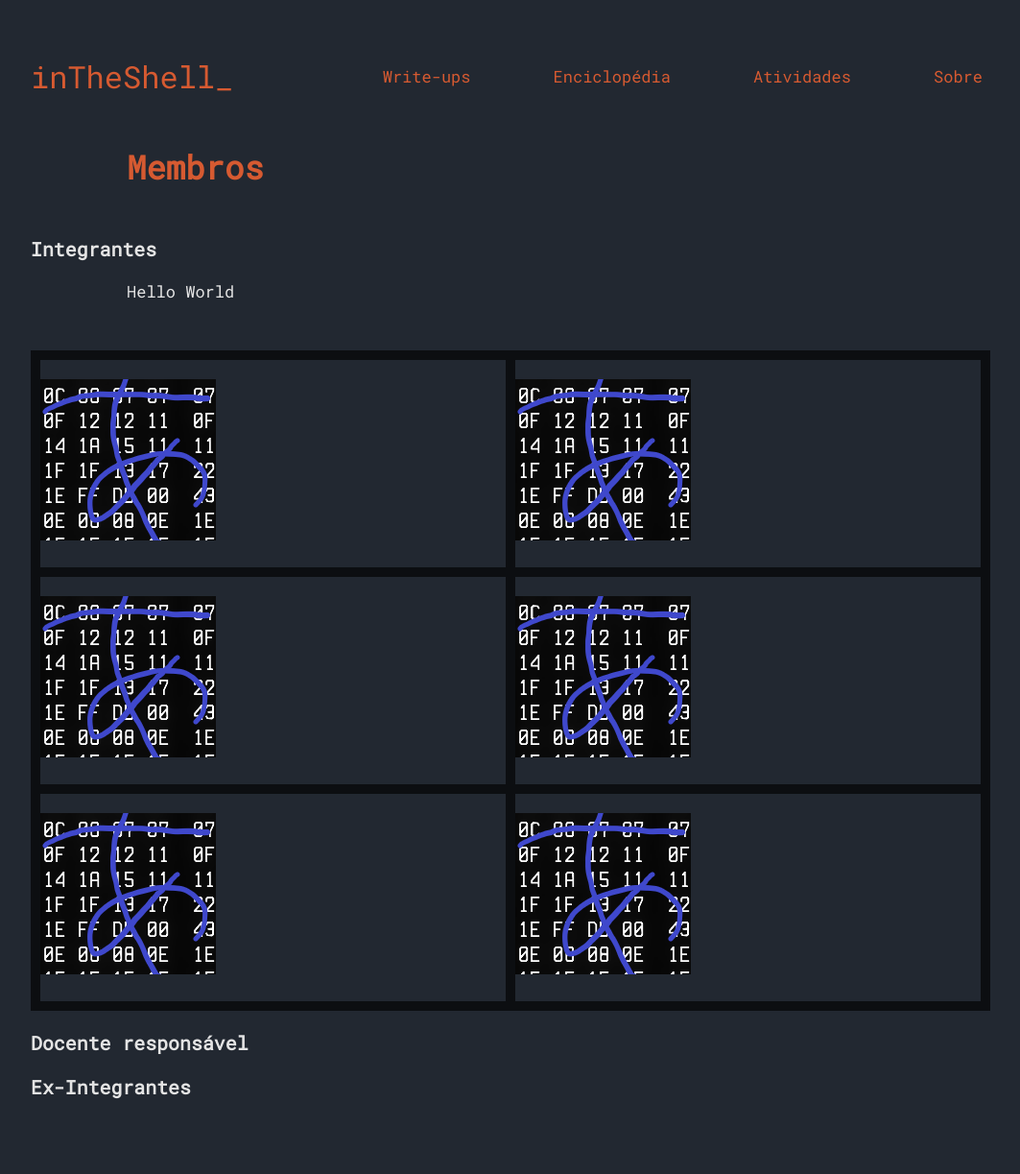
After one commit to EACH-inTheShell/site2, a Node server app: page /membros in a window 1280 px wide. The commit adds this page. Shown: the whole page at 96% size, without its empty margins (108-1171 px from the left). Run offline with Node 20, Linux system fonts and the light colour scheme; some libraries are stand-ins or nearby versions.

Commit message:
Uma grid simples onde devem ir os perfis

```diff
--- a/site/public/stylesheets/style.css
+++ b/site/public/stylesheets/style.css
@@ -114,3 +114,27 @@ code.block.tab {
 	margin: 0;
 	margin-left: 42px;
 }
+
+.pessoa1 {grid-area: pessoa1;}
+.pessoa2 {grid-area: pessoa2;}
+.pessoa3 {grid-area: pessoa3;}
+.pessoa4 {grid-area: pessoa4;}
+.pessoa5 {grid-area: pessoa5;}
+.pessoa6 {grid-area: pessoa6;}
+
+.grid-container-membros {
+	display: grid;
+	grid-template-areas:
+		'pessoa1 pessoa2'
+		'pessoa3 pessoa4'
+		'pessoa5 pessoa6';
+	gap: 10px;
+	background-color:#0C0E11;
+	padding: 10px;
+}
+
+.grid-container-membros > div {
+	background-color: #222831;
+	padding: 20px 0;
+	font-size: 30px;
+}
--- a/site/routes/index.js
+++ b/site/routes/index.js
@@ -8,6 +8,10 @@ router.get('/', function(req, res, next) {
 
 router.get('/sobre', function(req, res, next) {
   res.render('sobre/index');
+});
+
+router.get('/membros', function(req, res, next) {
+  res.render('membros/index');
 });
 
 router.get('/atividades', function(req, res, next) {
--- /dev/null
+++ b/site/views/membros/index.pug
@@ -0,0 +1,33 @@
+extends ../_layouts/default
+
+block content
+	.container
+		h1
+			a(href='') Membros
+
+	.subtitle
+		h3 Integrantes
+
+	.container
+		p Hello World
+
+	.subtitle
+		.grid-container-membros
+			.pessoa1
+				img(src="images/mock.png", alt="")
+			.pessoa2
+				img(src="images/mock.png", alt="")
+			.pessoa3
+				img(src="images/mock.png", alt="")
+			.pessoa4
+				img(src="images/mock.png", alt="")
+			.pessoa5
+				img(src="images/mock.png", alt="")
+			.pessoa6
+				img(src="images/mock.png", alt="")
+
+	.subtitle
+		h3 Docente responsável
+
+	.subtitle
+		h3 Ex-Integrantes
```
Also changed, not shown: site/public/images/mock.png (added).
